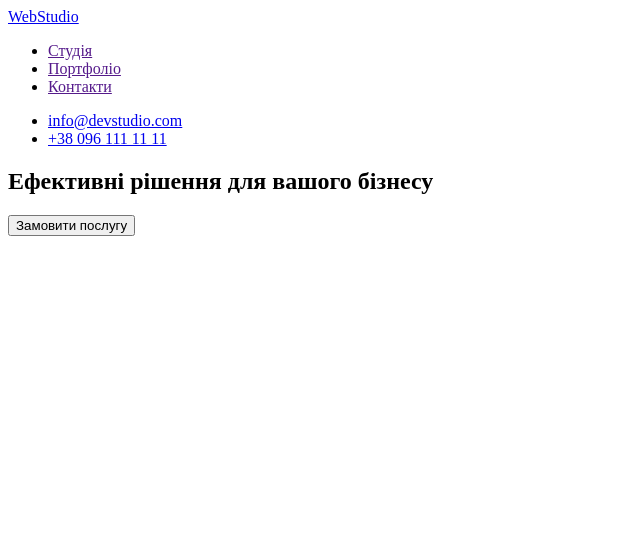
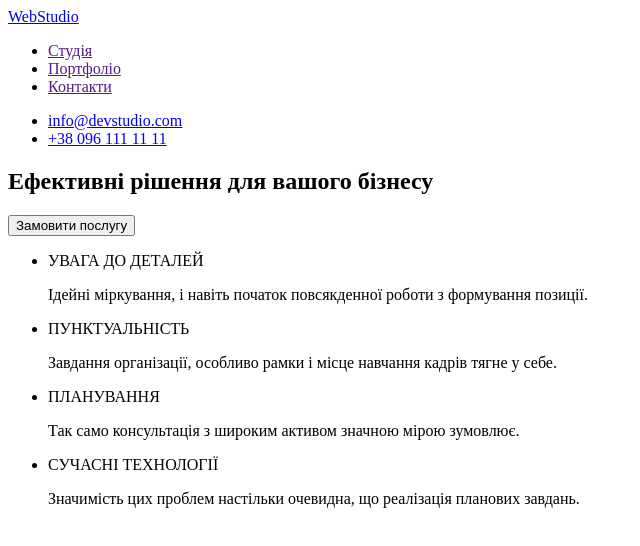
Before and after one commit to Iryna-Prykhodko/goit-markup-hw-01, a plain HTML site: page index.html in a window 1280 px wide. Shown: the whole page, without its empty margins (0-640 px from the left). Drawn offline with Linux system fonts and the light colour scheme.

Commit message:
maded a list after the first section
Увага до деталей, пунктуальність, планування, сучасні технології

```diff
--- a/index.html
+++ b/index.html
@@ -31,6 +31,24 @@
     <h1>Ефективні рішення для вашого бізнесу</h1>
     <button type="button">Замовити послугу</button>
 </section>
+<ul>
+    <li>УВАГА ДО ДЕТАЛЕЙ
+        <p>Ідейні міркування, і навіть початок повсякденної роботи з
+        формування позиції.</p>
+    </li>
+    <li>ПУНКТУАЛЬНІСТЬ
+        <p>Завдання організації, особливо рамки і
+        місце навчання кадрів тягне у себе.</p>
+    </li>
+    <li>ПЛАНУВАННЯ
+        <p>Так само консультація з широким активом значною мірою
+        зумовлює.</p>
+    </li>
+    <li>СУЧАСНІ ТЕХНОЛОГІЇ
+        <p>Значимість цих проблем настільки очевидна, що реалізація
+        планових завдань.</p>
+    </li>
+</ul>
 
     </main>
 
```
